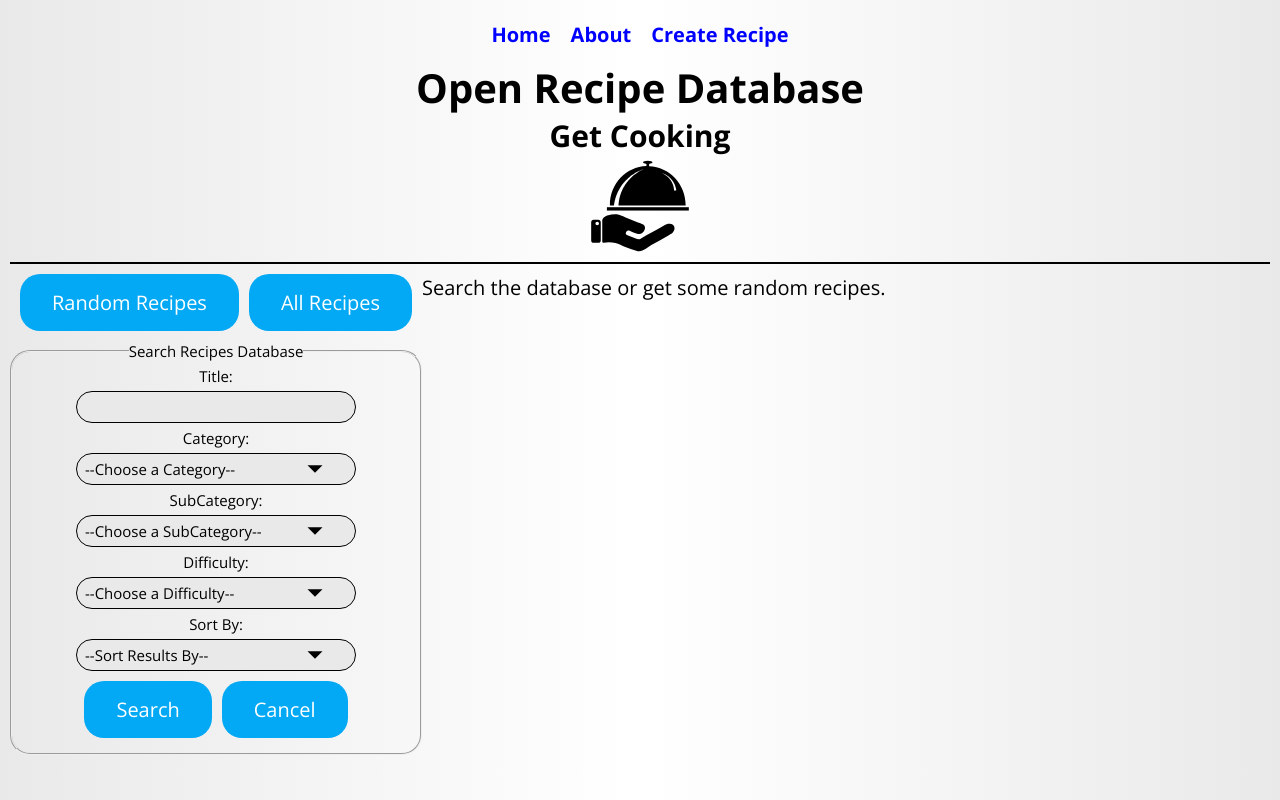
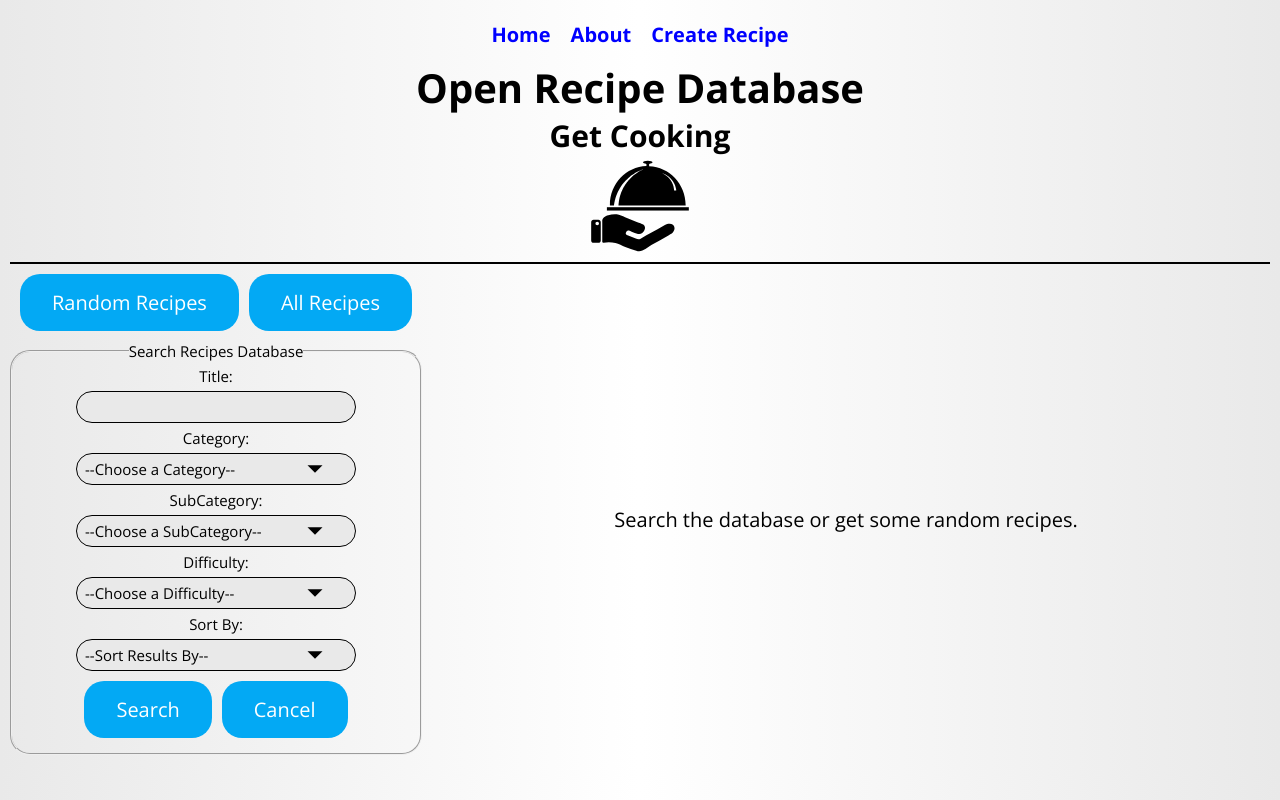
Before and after one commit to ARogala/open-recipe-db, a React (Create React App) app in the folder client/: page / in a window 1280 px wide. Built offline with nearby package versions, Linux system fonts and the light colour scheme.

Commit message:
adjust layout of home page for large screens

```diff
--- a/client/src/styles/_recipeList.scss
+++ b/client/src/styles/_recipeList.scss
@@ -5,7 +5,7 @@
 	list-style-type: none;
 
 	&__recipeLI {
-		max-width: 650px;
+		max-width: 550px;
 		background: $grey;
 		margin: 10px auto 10px auto;
 		padding: 10px;
--- a/client/src/styles/_results.scss
+++ b/client/src/styles/_results.scss
@@ -6,3 +6,9 @@
 		margin-top: 10px;
 	}
 }
+
+@media screen and (min-width: 1024px) {
+	.results {
+		margin: auto;
+	}
+}
```
